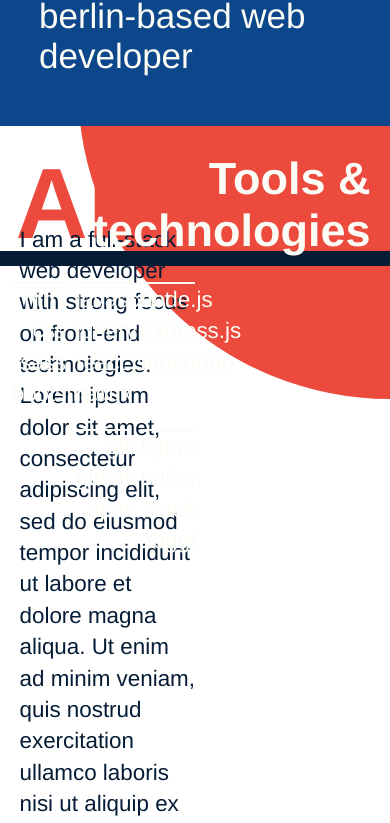
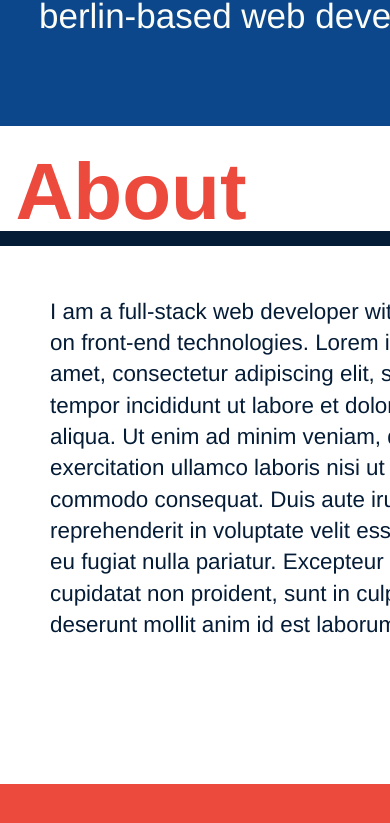
Before and after one commit to anabrd/portfolio, a React (Create React App) app: page / in a window 390 px wide. Shown: the part 718-1541 px from the top of the page. Built offline with nearby package versions, Linux system fonts and the light colour scheme.

Commit message:
add contacts/projects/about  mobile/tablet query

```diff
--- a/src/components/About.css
+++ b/src/components/About.css
@@ -6,7 +6,7 @@
 #about p {
     position: absolute;
     top: 25vmin;
-    width: 50%;
+    width: 45%;
     font-size: 1.4rem;
     line-height: 1.4;
     word-break: break-word;
@@ -55,3 +55,47 @@
     z-index: -10;
     clip-path: circle(50% at 100% 0%);
 }
+
+@media only screen and (max-width: 1125px) {
+
+    #about {
+        height: 150vh;
+    }
+
+    .about-wrapper {
+        display: flex;
+        flex-direction: row;
+        flex-wrap: wrap;
+        justify-content: space-between;
+    }
+
+    .circle-big {
+        display: none;
+    }
+
+    #about p, .tools-wrapper {
+        height: 52vh;
+        box-sizing: content-box;
+        width: 100%;
+        padding: 50px;
+        position: initial;
+    }
+
+    .tools-wrapper {
+        background-color: var(--red);
+    }
+
+    .tools-list-wrapper {
+        width: 80vw;
+        height: 100%;
+    }
+
+    .tools-list-wrapper h4 {
+        width: 80vw;
+    }
+
+    .tools-list-wrapper ul{
+        width: 20vw;
+    }
+
+}
--- a/src/components/About.js
+++ b/src/components/About.js
@@ -10,6 +10,8 @@ function About(props) {
     return (
         <section id={data.title.toLowerCase()}>
             <h2 className="section-heading">{data.heading}</h2>
+            <div className="about-wrapper">
+
             <p>{data.description}</p>
             <div className="tools-wrapper">
                 <h4>{data.subheading}</h4>
@@ -18,6 +20,7 @@ function About(props) {
                 </div>
             </div>
             <div className="circle-big"></div>
+            </div>
         </section>
     )
 }
--- a/src/components/Contact.css
+++ b/src/components/Contact.css
@@ -2,7 +2,8 @@
     position: relative;
 }
 
-#contact p, form {
+#contact p,
+form {
     padding-left: 5vmin;
 }
 
@@ -105,3 +106,35 @@ input:-webkit-autofill:active {
     box-shadow: 0 0 0 50px var(--light) inset !important;
     -webkit-box-shadow: 0 0 0 50px var(--light) inset !important;
 }
+
+@media only screen and (max-width: 1125px) {
+
+    #contact .circle-wrapper {
+        display: none;
+    }
+
+    #contact .contact-links {
+        width: 100vw;
+        display: flex;
+        justify-content: space-around;
+        border: none;
+        bottom: 5vh;
+        left: 0;
+    }
+
+    #contact p {
+        position: initial;
+        margin-top: 5%;
+    }
+
+    form {
+        position: initial;
+        height: 450px;
+        margin-top: 15%;
+    }
+
+    input[type="submit"] {
+        left: 5vmin;
+    }
+
+}
--- a/src/components/Landing.css
+++ b/src/components/Landing.css
@@ -117,6 +117,11 @@ h3 {
         top: 280px;
     }
 
+    .section-heading {
+        font-size: 5rem;
+        width: 30vw;
+    }
+
     @keyframes unfold1 {
         0% {
             opacity: 0;
@@ -157,7 +162,6 @@ h3 {
 
 /* Tablet sizing */
 @media only screen and (max-width: 1125px) {
-
     .main-heading {
         top: 50vh;
     }
--- a/src/components/Projects.css
+++ b/src/components/Projects.css
@@ -40,3 +40,15 @@
 .project a:hover {
     color: var(--blue)
 }
+
+@media only screen and (max-width: 1125px) {
+
+    #projects {
+        height: 140vh;
+    }
+
+    .project {
+        width: 100%;
+        margin: 5% auto;
+    }
+}
--- a/src/index.css
+++ b/src/index.css
@@ -32,6 +32,8 @@ ul {
   list-style-type: none;
 }
 
+/* Menu top and bottom */
+
 .menu-vertical {
   position: absolute;
   bottom: 100px;
@@ -43,8 +45,11 @@ ul {
   text-align: right;
 }
 
+/* Section headings */
+
 .section-heading {
-  width: 642px;
+  min-width: 550px;
+  max-width: 400px;
   height: 120px;
   font-family: "Helvetica Neue";
   padding-left: 4vmin;
@@ -54,3 +59,21 @@ ul {
   color: var(--red);
   border-bottom: 15px solid var(--dark)
 }
+
+@media only screen and (max-width: 1125px) {
+
+  main {
+    display: flex;
+    flex-direction: column;
+    flex-wrap: wrap;
+  }
+
+  section {
+    height: 100vh;
+  }
+
+  .section-heading {
+    height: 100px
+  }
+
+}
```
Lines whose indentation alone changed are shown as unchanged.
